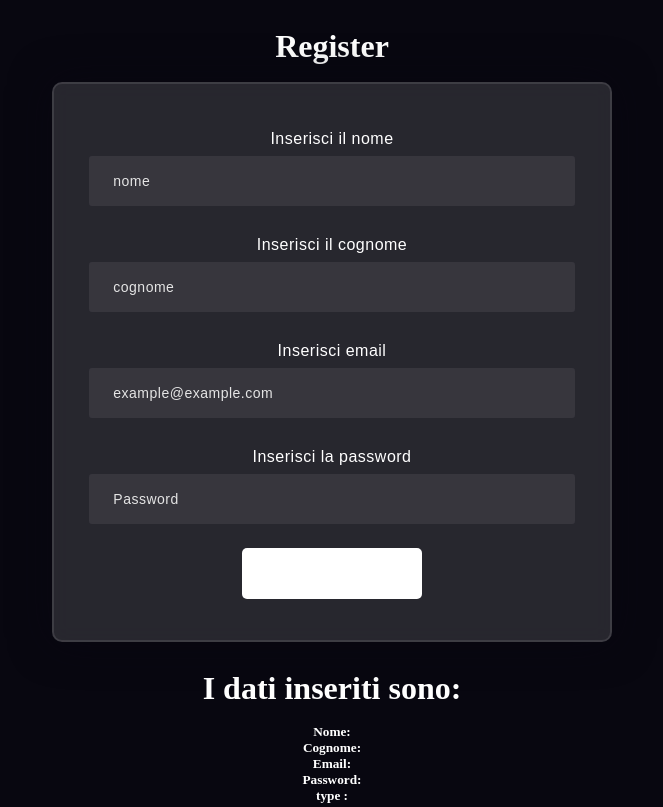
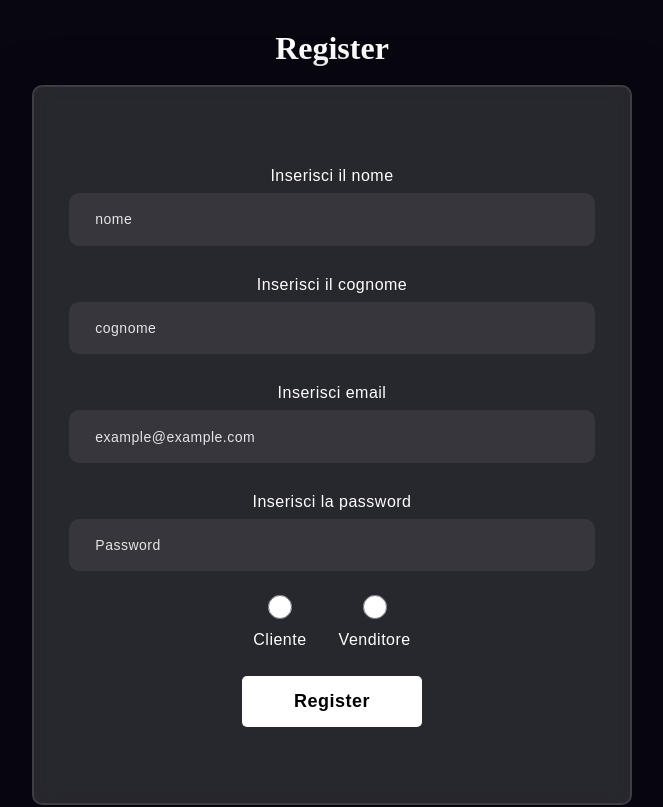
Before and after one commit to lpilla/olimpia-pet, a React (Vite) app: page /register in a window 1280 px wide. Shown: the top 807 px of the page, without its empty margins (308-971 px from the left). Built offline with nearby package versions, Linux system fonts and the light colour scheme.

Commit message:
modify register page

```diff
--- a/src/pages/login/index.jsx
+++ b/src/pages/login/index.jsx
@@ -16,7 +16,7 @@ const Login = () => {
         <h6>
           <Link to="/register">Password dimenticata?</Link>
         </h6>
-        <button>Accedi</button>
+        <button >Accedi</button>
         <h4>
           Non hai un account? <Link to="/register"> Registrati</Link>
         </h4>
--- a/src/pages/register/index.jsx
+++ b/src/pages/register/index.jsx
@@ -57,8 +57,29 @@ const Register = () => {
             value={password}
             onChange={(e) => setPassword(e.target.value)}
           />
-
-          <button>Register</button>
+          <div className="typeOfUser">
+            <div className="choseUser">
+              <input
+                type="radio"
+                name="cliente"
+                id=""
+                value="cliente"
+                onChange={(e) => setValue(e.target.value)}
+              />
+              <label htmlFor="cliente">Cliente</label>
+            </div>
+            <div className="choseVendor">
+              <input
+                type="radio"
+                name="venditore"
+                id=""
+                value="venditore"
+                onChange={(e) => setValue(e.target.value)}
+              />
+              <label htmlFor="venditore">Venditore</label>
+            </div>
+          </div>
+          <button className="btn_form">Register</button>
         </form>
       )}
       {step === 2 && <SecondStep data={data} setData={setData} />}
@@ -124,7 +145,7 @@ const Authentication = () => {
         />
         <h4 className="objAuthentication">
           Non hai ricevuto nessuna email?
-          <Link to="/register">Richiedi nuovo codice</Link>
+          <Link className="link_to_register" to="/register">Richiedi nuovo codice</Link>
         </h4>
         <button className="objAuthentication" onClick={() => setStep(1)}>
           Torna indietro
--- a/src/pages/register/register.css
+++ b/src/pages/register/register.css
@@ -22,8 +22,8 @@ h1 {
 
 .form {
   display: flex;
-  height: 70vh;
-  width: 70vh;
+  height: 90vh;
+  width: 75vh;
   background-color: rgba(255, 255, 255, 0.13);
   flex-direction: column;
   justify-content: center;
@@ -65,12 +65,13 @@ input {
   height: 50px;
   width: 100%;
   background-color: rgba(255, 255, 255, 0.07);
-  border-radius: 3px;
+  border-radius: 10px;
   padding: 0 10px;
   margin-top: 8px;
   font-size: 14px;
   font-weight: 300;
   padding: 5%;
+  color: white;
 }
 
 ::placeholder {
@@ -91,6 +92,12 @@ button {
   font-weight: 600;
   border-radius: 5px;
   cursor: pointer;
+}
+
+.btn_form{
+  display: flex;
+  background-color: white;
+  color: black;
 }
 
 .social {
@@ -156,3 +163,33 @@ button {
 .bottoniNextBack > button {
   padding: 10%;
 }
+.link_to_register{
+  text-decoration: none;
+}
+.typeOfUser{
+  display: flex;
+  justify-content: space-around;
+  flex-direction:row;
+}
+.choseUser{
+  display: flex;
+  flex-direction: column;
+  align-items: center;
+  margin-top: 2vh;
+  padding-left: 2vh;
+  padding-right: 2vh;
+}
+.choseVendor{
+  display: flex;
+  flex-direction: column;
+  align-items: center;
+  margin-top: 2vh;
+  padding-left: 2vh;
+  padding-right: 2vh;
+}
+.typeOfUser input{
+  height: 3vh;
+}
+.typeOfUser label{
+  margin-top: 1.5vh;
+}
```
